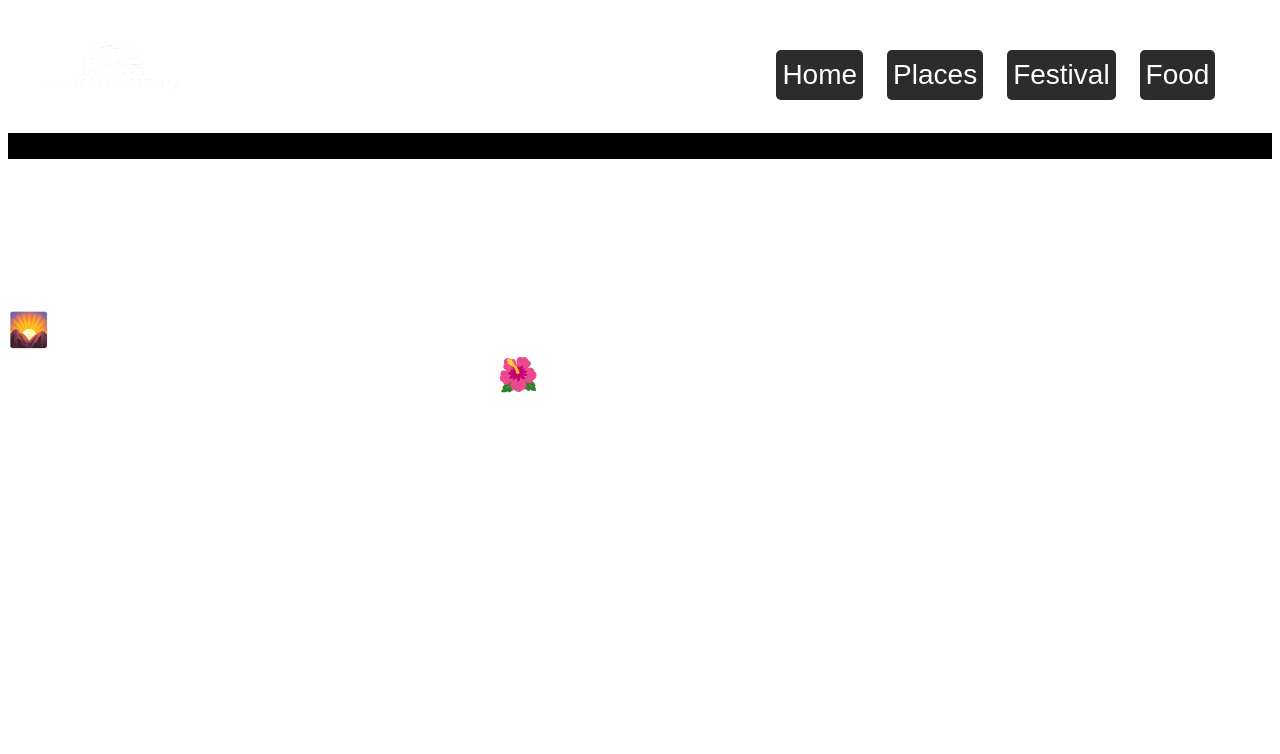
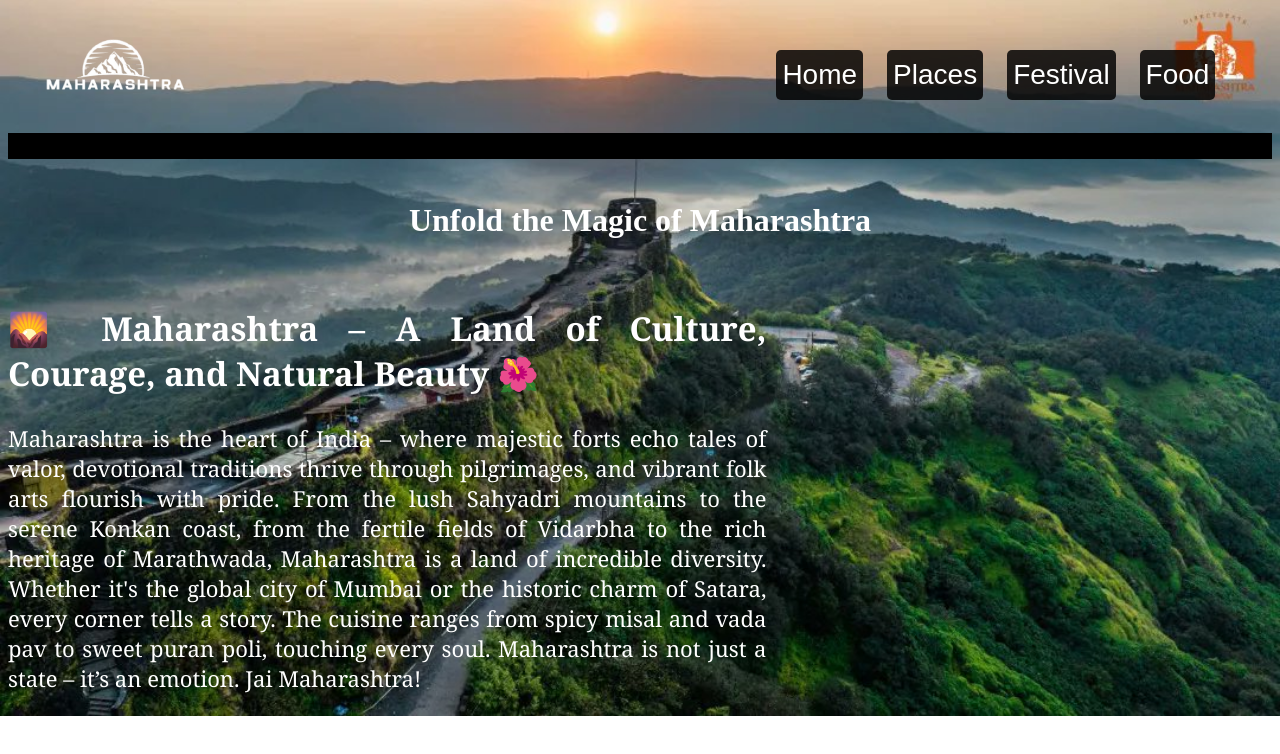
Before and after one commit to sdeshmukhh/maharashtra1, a plain HTML site: page index.html in a window 1280 px wide. Drawn offline with Linux system fonts and the light colour scheme.

Commit message:
Update index.html

```diff
--- a/index.html
+++ b/index.html
@@ -47,7 +47,7 @@
      }
 
 </style>
-<body style="background-image: url(images/bg1.jpg); background-size: cover;  background-repeat: no-repeat;
+<body style="background-image: url('bg1.jpg'); background-size: cover;  background-repeat: no-repeat;
     background-position: center;">
 
     <header>
```
